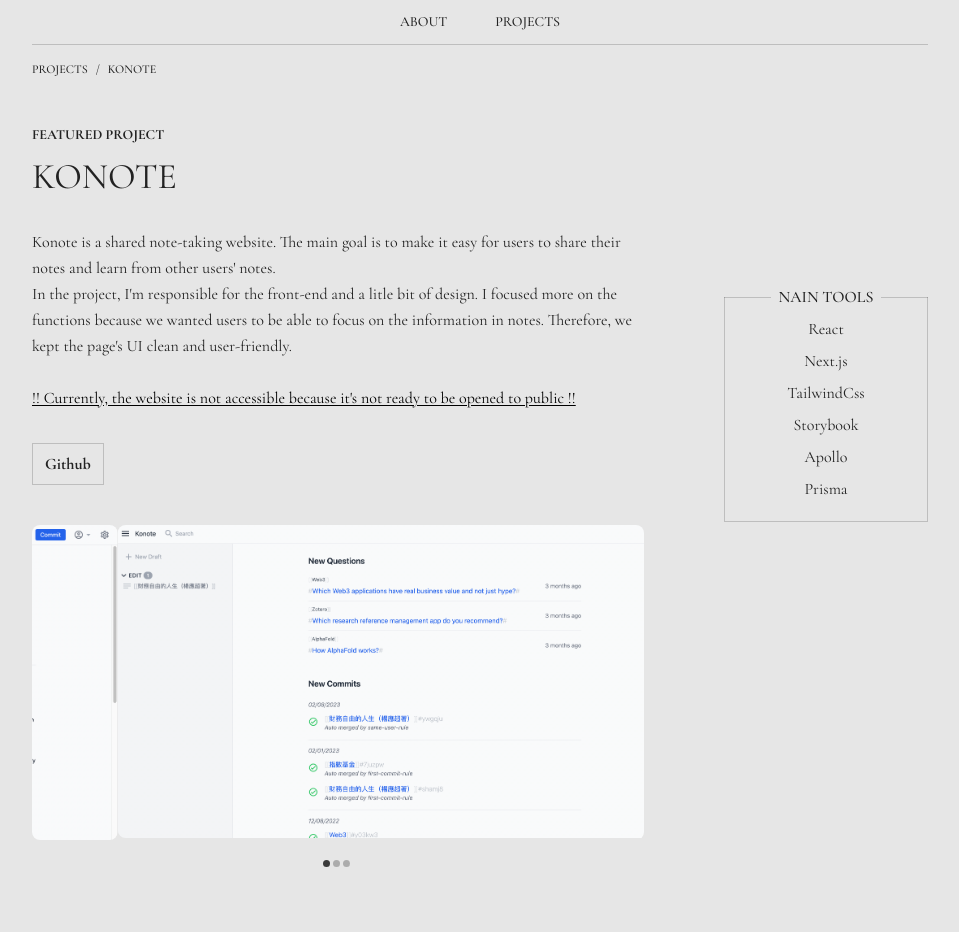
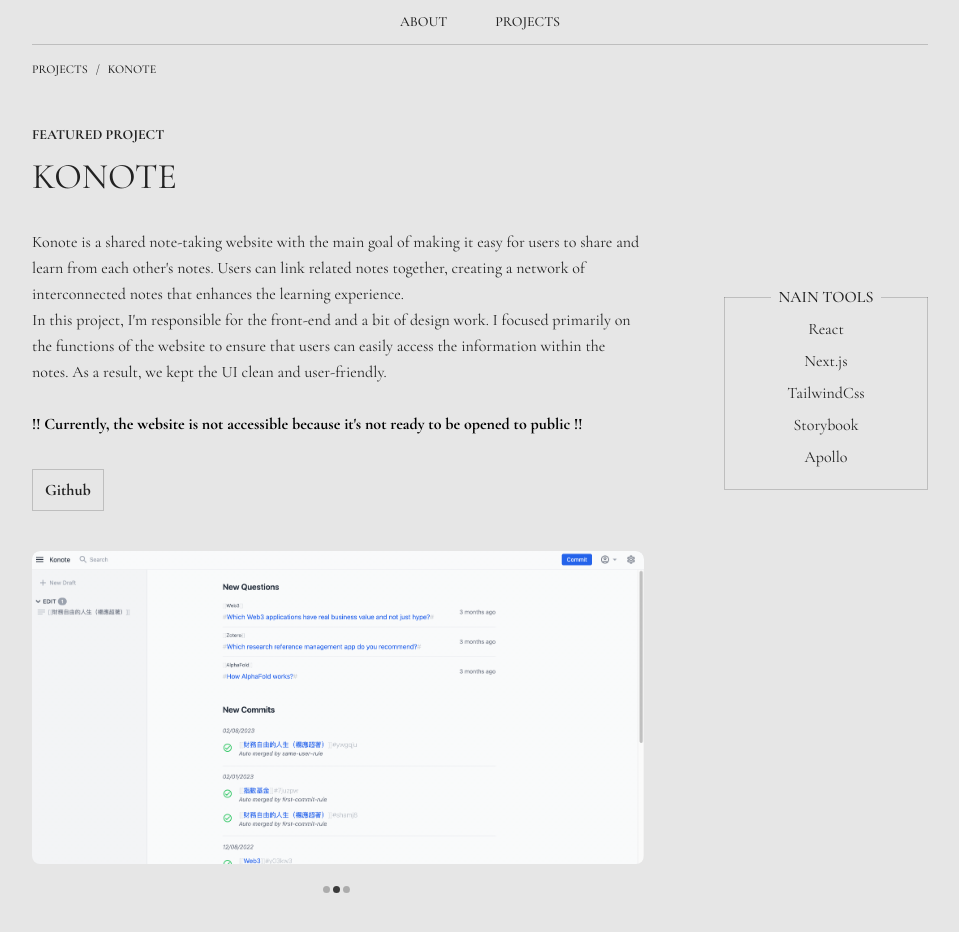
Before and after one commit to piniyu/my-web, a React (Vite) app: page /my-web/projects/konote in a window 1280 px wide. Shown: the top 932 px of the page, without its empty margins (160-1119 px from the left). Built offline with nearby package versions, Linux system fonts and the light colour scheme; what tailwindcss-3d would draw is missing.

Commit message:
update transition animation between pages add some text to textCloud

```diff
--- a/src/components/text-sphere.tsx
+++ b/src/components/text-sphere.tsx
@@ -12,12 +12,14 @@
   'SASS',
   'Next.js',
   'TailwindCss',
+  'Redux Toolkit',
   'Prisma',
   'AWS S3',
   'AWS RDS',
   'Remix.run',
   'Github',
   'Sourcetree',
+  'React router',
 ]
 const options: TagCloudOptions = {
   radius: window.innerWidth / 6,
--- a/src/index.css
+++ b/src/index.css
@@ -20,7 +20,10 @@
     @apply text-3xl;
   }
   mark {
-    @apply bg-transparent underline underline-offset-2;
+    @apply bg-transparent font-bold;
+  }
+  code {
+    @apply text-sm;
   }
   /* @apply relative
   bg-transparent
--- a/src/routes/__projects/konote.tsx
+++ b/src/routes/__projects/konote.tsx
@@ -8,32 +8,24 @@
 export default function Konote() {
   return (
     <ProjectPostWrapper
-      tools={[
-        'React',
-        'Next.js',
-        'TailwindCss',
-        'Storybook',
-        'Apollo',
-        'Prisma',
-      ]}
+      tools={['React', 'Next.js', 'TailwindCss', 'Storybook', 'Apollo']}
     >
       <ProjectPostTemplate
         subTitle="featured project"
         title="konote"
         description={
           <>
-            Konote is a shared note-taking website. The main goal is to make it
-            easy for users to share their notes and learn from other users'
-            notes.
-            <br />
-            In the project, I'm responsible for the front-end and a litle bit of
-            design. I focused more on the functions because we wanted users to
-            be able to focus on the information in notes. Therefore, we kept the
-            page's UI clean and user-friendly.
+            Konote is a shared note-taking website with the main goal of making
+            it easy for users to share and learn from each other's notes. Users
+            can link related notes together, creating a network of
+            interconnected notes that enhances the learning experience. <br />
+            In this project, I'm responsible for the front-end and a bit of
+            design work. I focused primarily on the functions of the website to
+            ensure that users can easily access the information within the
+            notes. As a result, we kept the UI clean and user-friendly.
             <br />
             <br />
             <mark>
-              {/* <SquareIcon className="mr-1 inline-block h-fit w-2 origin-center fill-inherit align-[inherit] rotate-45" />{' '} */}
               !! Currently, the website is not accessible because it's not ready
               to be opened to public !!
             </mark>
--- a/src/routes/__projects/recipie.tsx
+++ b/src/routes/__projects/recipie.tsx
@@ -11,6 +11,7 @@
         'React',
         'Remix.run',
         'TailwindCss',
+        'Redux Toolkit',
         'Prisma',
         'AWS S3',
         'AWS RDS',
@@ -22,14 +23,13 @@
         description={
           <>
             "Recipie" is a simple recipe sharing website. In this project,{' '}
-            <br />I did all the work from design to back-end by myself.
-            Regarding the front-end part, I tried to implement any technique I
-            wanted to learn. Such as, <mark>infinite scrolling</mark>,{' '}
-            <mark>upload image to AWS S3</mark>,{' '}
-            <mark>making a rds database</mark> and{' '}
+            <br />I did all the work from design to database. I tried to
+            implement any technique I wanted to learn. Such as,{' '}
+            <mark>infinite scrolling</mark>, <mark>upload image to AWS S3</mark>
+            , <mark>making a rds database</mark> and{' '}
             <mark>drawing charts with "Recharts"</mark> and so forth. I also
-            tried to use cookies to handle swtiching between light mode and dark
-            mode for better UX.
+            tried to use <code>`cookies`</code> to handle swtiching between
+            light mode and dark mode for better UX.
           </>
         }
         links={[
--- a/src/routes/root.tsx
+++ b/src/routes/root.tsx
@@ -9,9 +9,10 @@
 
   const transitions = useTransition(elements, {
     exitBeforeEnter: true,
-    from: { opacity: 0 },
-    enter: { opacity: 1 },
+    from: { opacity: 0, y: 20 },
+    enter: { opacity: 1, y: 0 },
     leave: { opacity: 1 },
+    trail: 1,
   })
 
   useEffect(() => {
```
